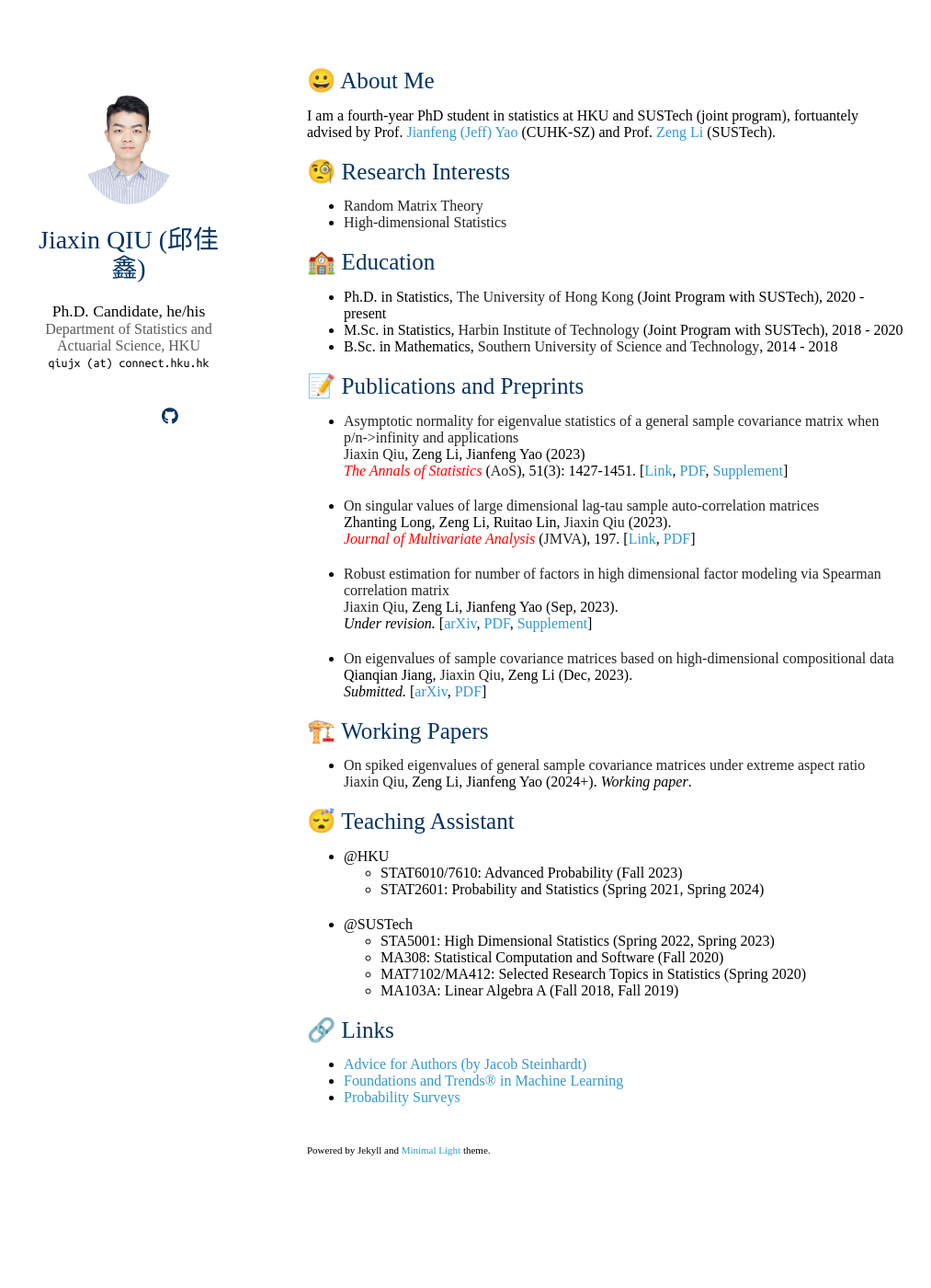
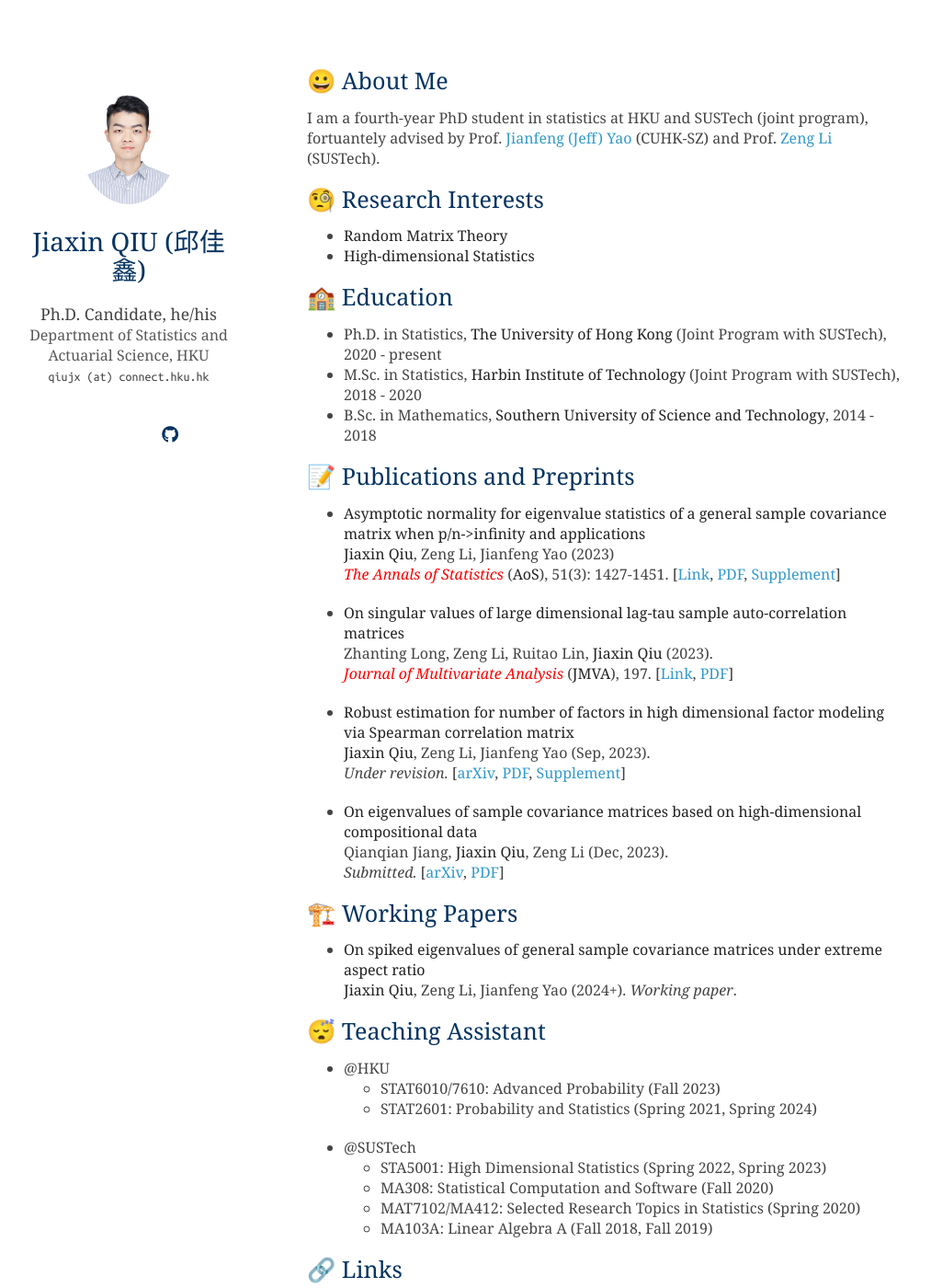
Before and after one commit to jxqiu77/jxqiu77.github.io, a Jekyll site: the page built from index.md, in a window 1280 px wide and 1400 px high. Shown: the whole window at 92% size, without its empty margins (136-1149 px from the left). Built offline with Jekyll 4.4.1, drawn with Linux system fonts in a browser that asks for light colours; nearby versions of some CDN libraries; a style sheet for code colours, icons or effects is not loaded; our own code applies the rules of GitHub Pages for plain Markdown files.

Commit message:
Update style.scss

```diff
--- a/assets/css/style.scss
+++ b/assets/css/style.scss
@@ -2,3 +2,10 @@
 ---
 
 @import "minimal-light";
+
+body {
+    background-color: #FFF;
+    color: #444;
+    font-family: "LXGW WenKai Screen","Droid Serif",Georgia,"Times New Roman","PingFang SC","Hiragino Sans GB","Source Han Sans CN","WenQuanYi Micro Hei","Microsoft Yahei",serif;
+    font-size: 100%;
+}
```
